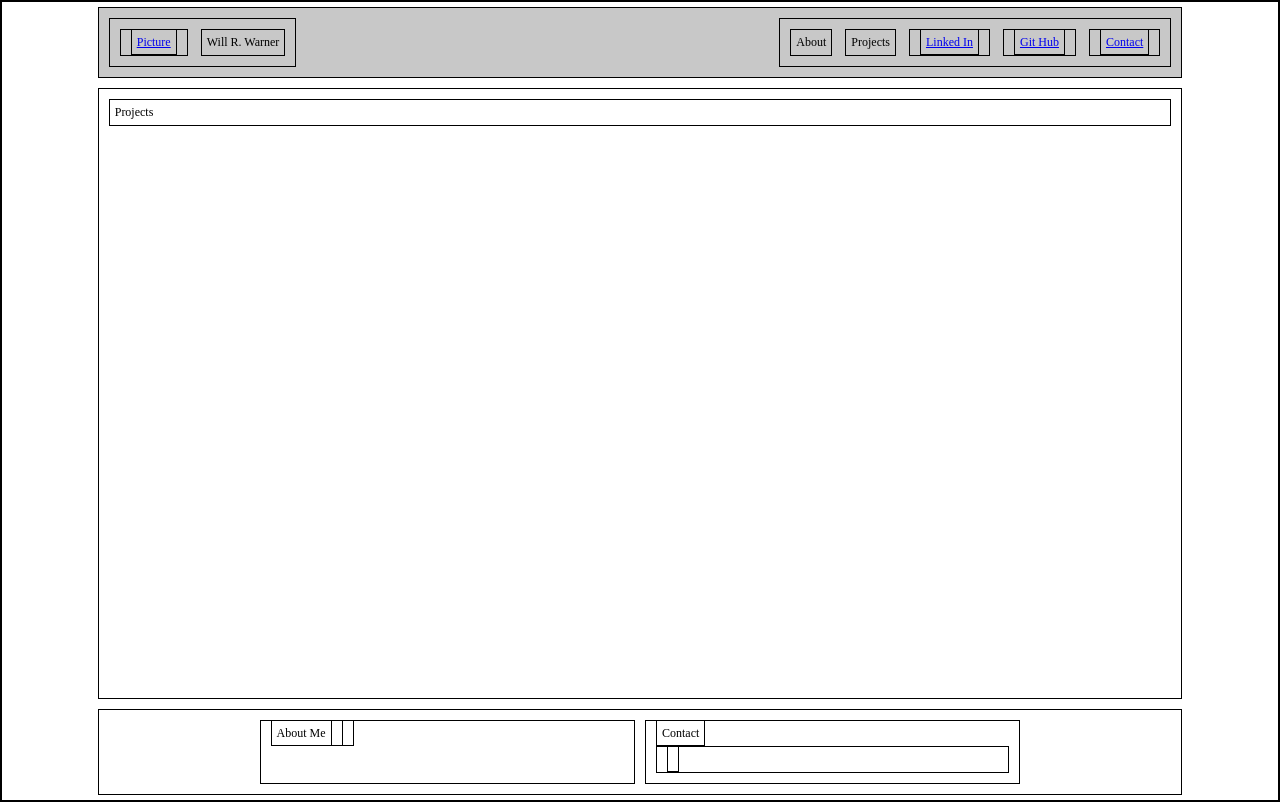
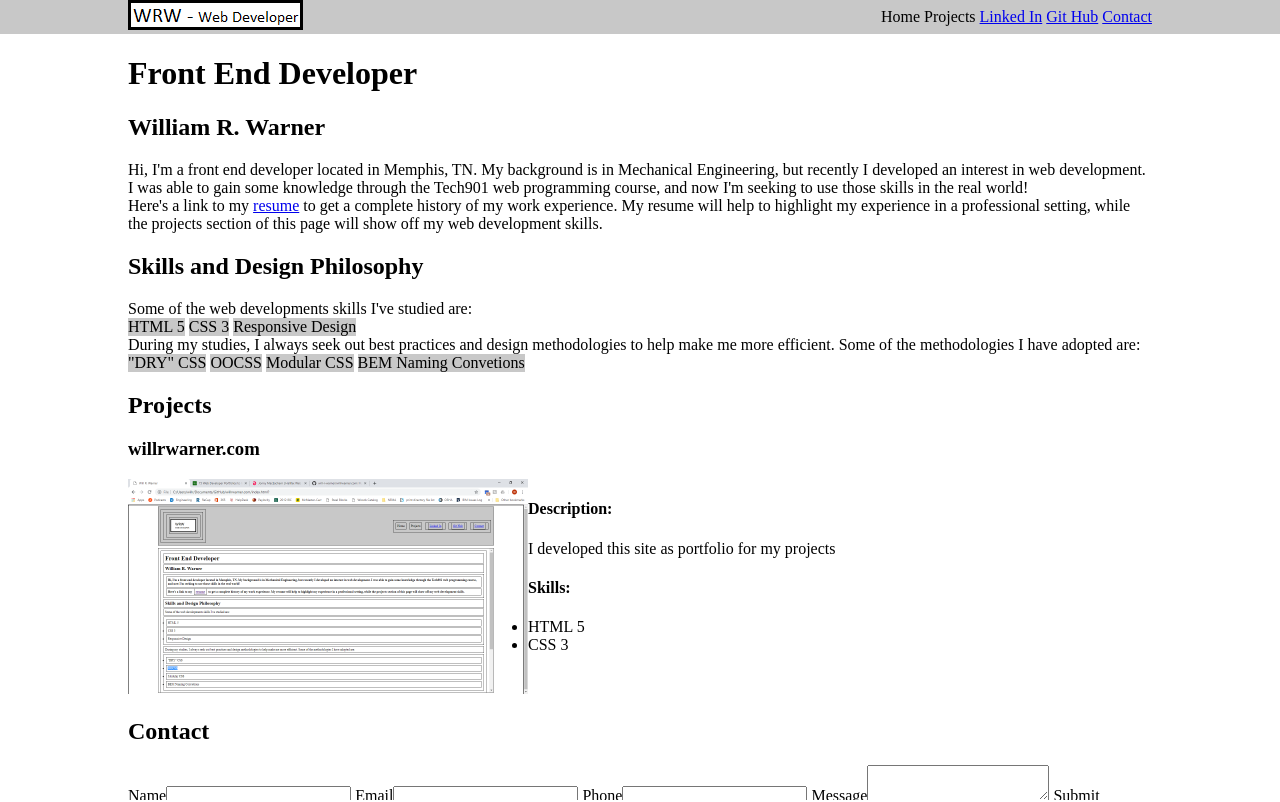
Before and after one commit to cofad/portfolio, a PHP site: page / in a window 1280 px wide. Run offline with PHP 8.4, Linux system fonts and the light colour scheme.

Commit message:
General Development to site layout and added several images

```diff
--- a/index.html
+++ b/index.html
@@ -8,36 +8,97 @@
   <body>
 
     <header class="header">
-      <ul class="header__group header_group--first">
-        <li><a href="index.html">Picture</a></li>
-        <li>Will R. Warner</li>
+      <ul class="header__group header__group--first">
+        <li class="header__list-item"><a class="header__list-link" href="index.html"><img src="img/wrw-logo.png" alt="logo"></a></li>
       </ul>
 
       <ul class="header__group header__group--last">
-        <li>About</li>
-        <li>Projects</li>
-        <li><a href="#">Linked In</a></li>
-        <li><a href="#">Git Hub</a></li>
-        <li><a href="#">Contact</a></li>
+        <li class="header__list-item">Home</li>
+        <li class="header__list-item">Projects</li>
+        <li class="header__list-item"><a class="header__list-link" href="#">Linked In</a></li>
+        <li class="header__list-item"><a class="header__list-link" href="#">Git Hub</a></li>
+        <li class="header__list-item"><a class="header__list-link" href="#">Contact</a></li>
       </ul>
     </header>
 
     <main class="main">
+      <div class="main__main-group">
+        <h1>Front End Developer</h1>
+        <h2>William R. Warner</h2>
+
+        <p>Hi, I'm a front end developer located in Memphis, TN. My background is in Mechanical Engineering, but recently I developed an interest in web development. I was able to gain some knowledge through the Tech901 web programming course, and now I'm seeking to use those skills in the real world!</p>
+
+        <p>Here's a link to my <a href="docs/William_Warner_Resume_20181222.pdf" target="_blank">resume</a> to get a complete history of my work experience. My resume will help to highlight my experience in a professional setting, while the projects section of this page will show off my web development skills.</p>
+
+        <h2>Skills and Design Philosophy</h2>
+        <p>Some of the web developments skills I've studied are:</p>
+
+        <ul class="main-group__list">
+          <li class="main-group__list-item">HTML 5</li>
+          <li class="main-group__list-item">CSS 3</li>
+          <li class="main-group__list-item">Responsive Design</li>
+        </ul>
+
+        <p>During my studies, I always seek out best practices and design methodologies to help make me more efficient. Some of the methodologies I have adopted are:</p>
+
+        <ul>
+          <li class="main-group__list-item">"DRY" CSS</li>
+          <li class="main-group__list-item">OOCSS</li>
+          <li class="main-group__list-item">Modular CSS</li>
+          <li class="main-group__list-item">BEM Naming Convetions</li>
+        </ul>
+
+      </div>
+
       <div class="main__group">
-        Projects
+        <h2>Projects</h2>
+
+        <div class="main__project">
+          <h3 class="main__project-title">willrwarner.com</h3>
+          <div class="main__project-content">
+            <div>
+              <img class="main__project-image" src="img/willrwarner.com.png" alt ="willrwarner.com page image">
+            </div>
+
+            <div>
+              <h4>Description:</h4>
+              <p>I developed this site as portfolio for my projects</p>
+
+              <h4>Skills:</h4>
+              <ul>
+                <li>HTML 5</li>
+                <li>CSS 3</li>
+              </ul>
+            </div>
+
+          </div>
+        </div>
+
       </div>
-    </main>
 
-    <footer class="footer">
-      <div class="footer__group">
-        <span>About Me<span>
-      </div>
-      <div class="footer__group">
-        <span>Contact</span>
+      <div class="main__group">
+
+        <h2>Contact</h2>
+
         <form>
-          <label></label>
+          <label>
+            Name<input type="text">
+          </label>
+          <label>
+            Email<input type="email">
+          </label>
+          <label>
+            Phone<input type="text">
+          </label>
+          <label>
+            Message<textarea></textarea>
+          </label>
+          <label>
+            Submit<input type="submit">
+          </label>
         </form>
       </div>
-    </footer>
+
+    </main>
   </body>
 </html>
--- a/main.css
+++ b/main.css
@@ -1,24 +1,21 @@
 /*RESETS*/
-main, body, footer, nav, p, section, div, a, span, header {
-  font-size: 12px;
+main, body, footer, nav, p, section, div, a, span, header, ul{
   box-sizing: border-box;
+
+  margin: 0;    /*Add for production*/
+  padding: 0;   /*Add for production*/
 }
 
-* {
+/* * {
   padding: 5px;
   margin: 5px;
   border: 1px solid black;
-}
+} */
 
 html, body {
   height: 100%;
   margin: 0;      /*Remove this for production*/
   padding: 0;     /*Remove this for production*/
-}
-
-li {
-  list-style-type: none;
-  display: inline-block;
 }
 
 /*Structures the body to be a flex box to create a fixed header*/
@@ -30,7 +27,9 @@ body {
 
 /*Common properties for the main page elements*/
 .header, .main, .footer {
-  width: 85%;
+  padding-left: 10%;
+  padding-right: 10%;
+  width: 100%;
 }
 
 .header {
@@ -41,17 +40,32 @@ body {
   background-color: rgb(200,200,200);
 }
 
+.header__list-item, .main-group__list-item {
+  list-style-type: none;
+  display: inline-block;
+}
+
+.header__list-link {
+  display: inline-block;
+}
+
 .main {
   flex: 1;          /*Allows main to take up the available space*/
 
   overflow: auto;   /*Allows for scrolling*/
 }
 
-.footer {
-  display: flex;
-  justify-content: center;
+.main-group__list-item {
+  background-color: rgb(200,200,200);
 }
 
-.footer__group {
-  width: 35%;
+.main__project-content {
+  display: grid;
+  grid-template-columns: 400px 1fr;
 }
+
+.main__project-image {
+  width: 100%;
+  margin: 0;    /*Remove this for production*/
+  padding: 0;   /*Remove this for production*/
+}
```
Also changed, not shown: img/apple.PNG (added), img/google.PNG (added), img/mint.PNG (added), img/nyt.PNG (added), img/willrwarner.com.png (added), img/wrw-logo.png (added), 1 other file.
